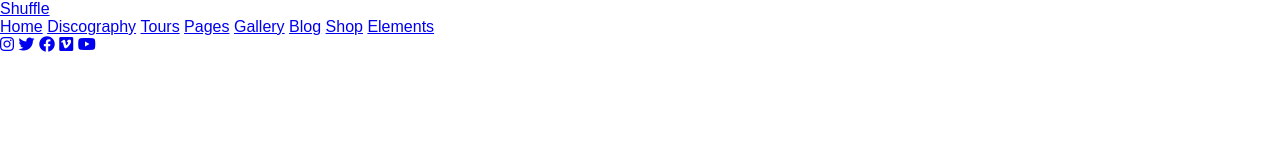
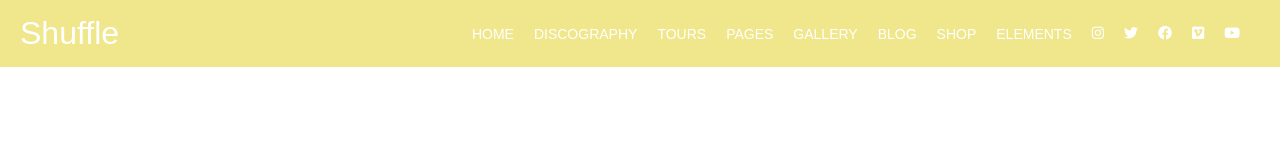
Before and after one commit to practical-projects/shuffle-project, a website: page index.html in a window 1280 px wide. Drawn offline with Linux system fonts and the light colour scheme.

Commit message:
add header some css

```diff
--- a/css/init/layout.css
+++ b/css/init/layout.css
@@ -0,0 +1,31 @@
+header {
+  display: flex;
+  justify-content: space-between;
+  background-color: khaki;
+}
+
+.logo {
+  padding: 15px 20px 15px 20px;
+}
+
+.logo > a {
+  font-size: 32px;
+}
+
+.nav {
+  display: flex;
+  align-items: center;
+  text-transform: uppercase;
+}
+
+.socials {
+  display: flex;
+  align-items: center;
+}
+
+a {
+  padding: 15px 20px 15px 0;
+  font-size: 14px;
+  text-decoration: none;
+  color: #fff;
+}
```
Also changed, not shown: index.html (+1 -1 lines).
